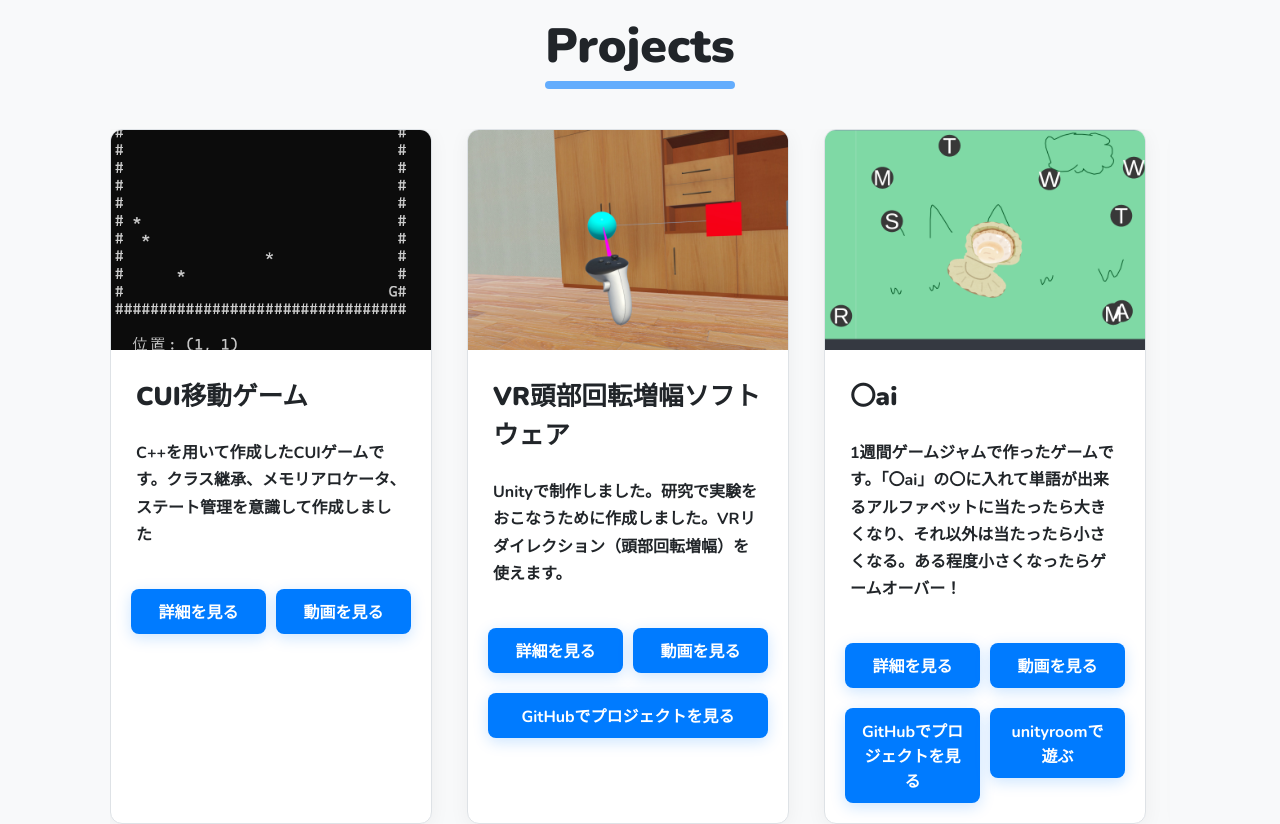
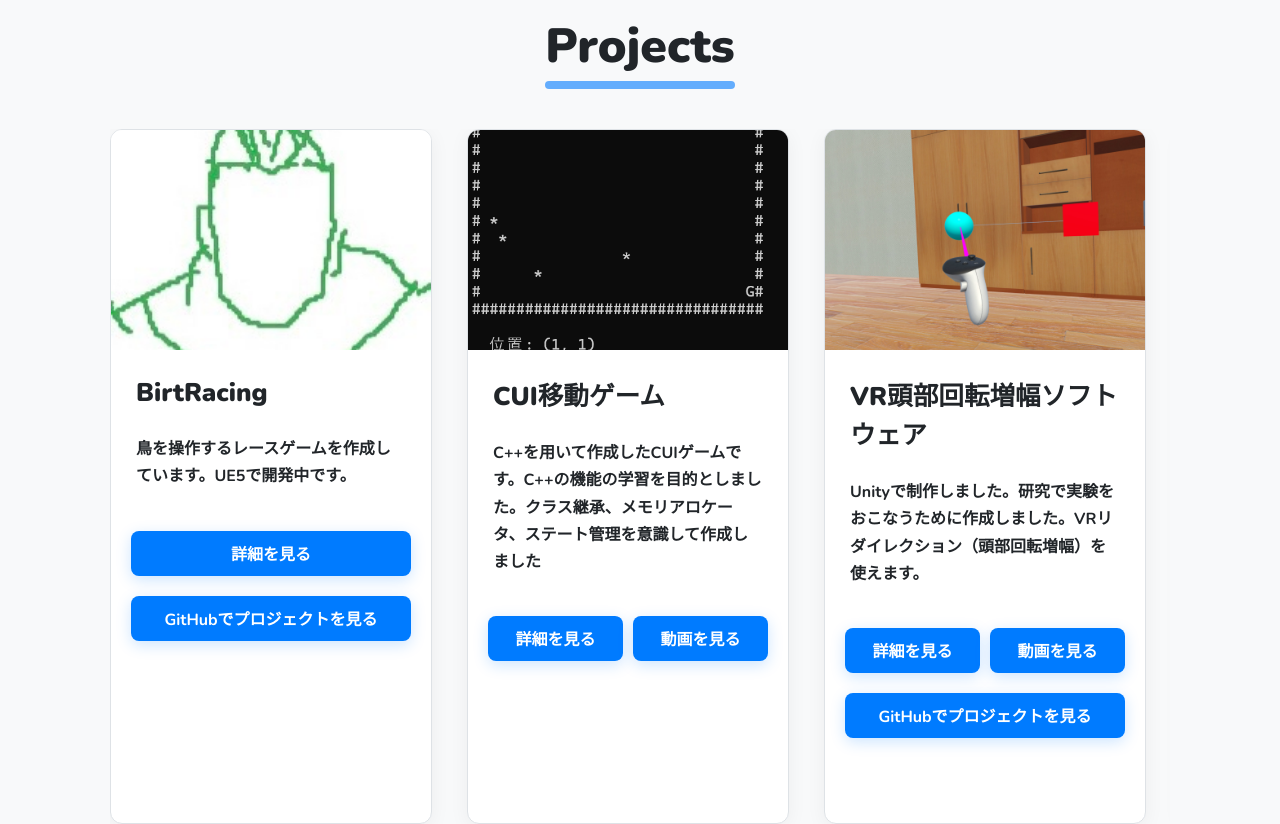
Before and after one commit to matchamatcho/my-portfolio, a React (Create React App) app: page / in a window 1280 px wide. Shown: the part 1140-1964 px from the top of the page. Built offline with nearby package versions, Linux system fonts and the light colour scheme.

Commit message:
birdracingwo

```diff
--- a/src/components/Projects.js
+++ b/src/components/Projects.js
@@ -4,9 +4,16 @@ import { Link } from 'react-router-dom';
 // このデータは他のファイルからも参照できるようにエクスポートしておきます
 export const myProjects = [
   {
+    id: 7,
+    title: 'BirtRacing',
+    description: '鳥を操作するレースゲームを作成しています。UE5で開発中です。',
+    imageUrl: process.env.PUBLIC_URL + '/images/tmp.png', // プロジェクトのスクリーンショットなどに差し替えてください
+    link:'https://github.com/matchamatcho/BirdRacing'
+
+  },{
     id: 5,
     title: 'CUI移動ゲーム',
-    description: 'C++を用いて作成したCUIゲームです。クラス継承、メモリアロケータ、ステート管理を意識して作成しました',
+    description: 'C++を用いて作成したCUIゲームです。C++の機能の学習を目的としました。クラス継承、メモリアロケータ、ステート管理を意識して作成しました',
     imageUrl: process.env.PUBLIC_URL + '/images/rightdown.png', // プロジェクトのスクリーンショットなどに差し替えてください
     videoUrl:'https://drive.google.com/file/d/1Jb2TrvFOz4uPwrRVwsvxlDto0dq-Ak1n/view?usp=sharing'
   },
```
